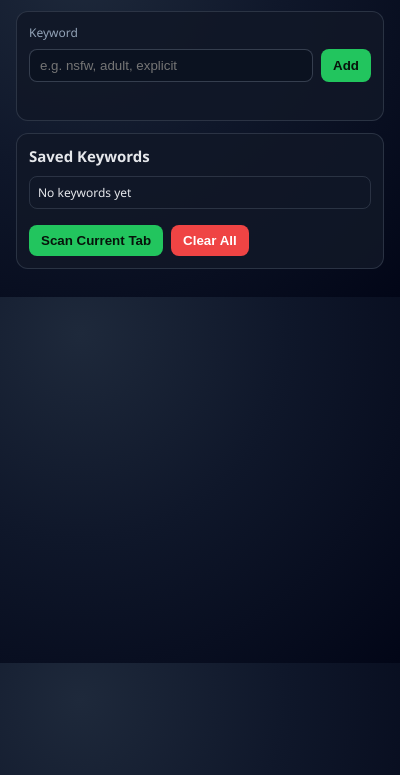
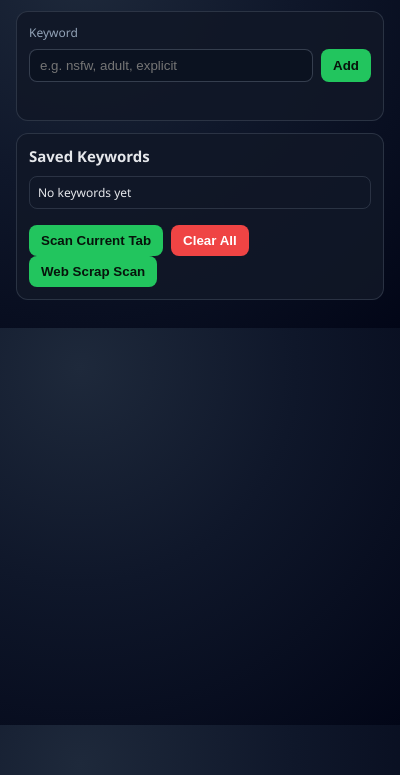
Before and after one commit to sanjoydasjoy/content_filter, a browser extension: page v2-extension/popup.html in a window 400 px wide. Shown: the part 69-844 px from the top of the page. Drawn offline with Linux system fonts and the light colour scheme.

Commit message:
document v2 usage and separate active development from legacy competition files

```diff
--- a/v2-extension/popup.html
+++ b/v2-extension/popup.html
@@ -27,6 +27,9 @@
         <button id="scanBtn" type="button">Scan Current Tab</button>
         <button id="clearBtn" type="button" class="danger">Clear All</button>
       </div>
+      <div class="row row-top-gap">
+        <button id="webScrapeBtn" type="button" class="secondary">Web Scrap Scan</button>
+      </div>
     </section>
   </main>
 
```
